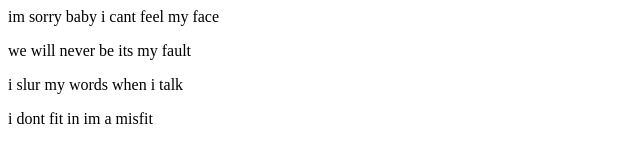
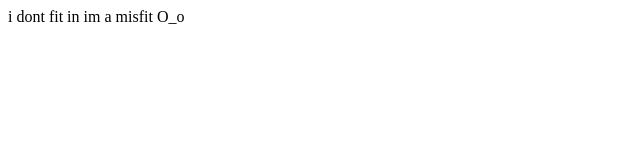
Before and after one commit to leavemealone21845/baphom.et, a plain HTML site: page index.html in a window 1280 px wide. Shown: the whole page, without its empty margins (0-640 px from the left). Drawn offline with Linux system fonts and the light colour scheme.

Commit message:
Update index.html

```diff
--- a/index.html
+++ b/index.html
@@ -4,9 +4,6 @@
 </head>
 <body>
 <div>
-  <p>im sorry baby i cant feel my face</p>
-  <p>we will never be its my fault</p>
-  <p>i slur my words when i talk</p>
-  <p>i dont fit in im a misfit</p>
+  <p>i dont fit in im a misfit O_o</p>
 </div>
 </body></html>
```
